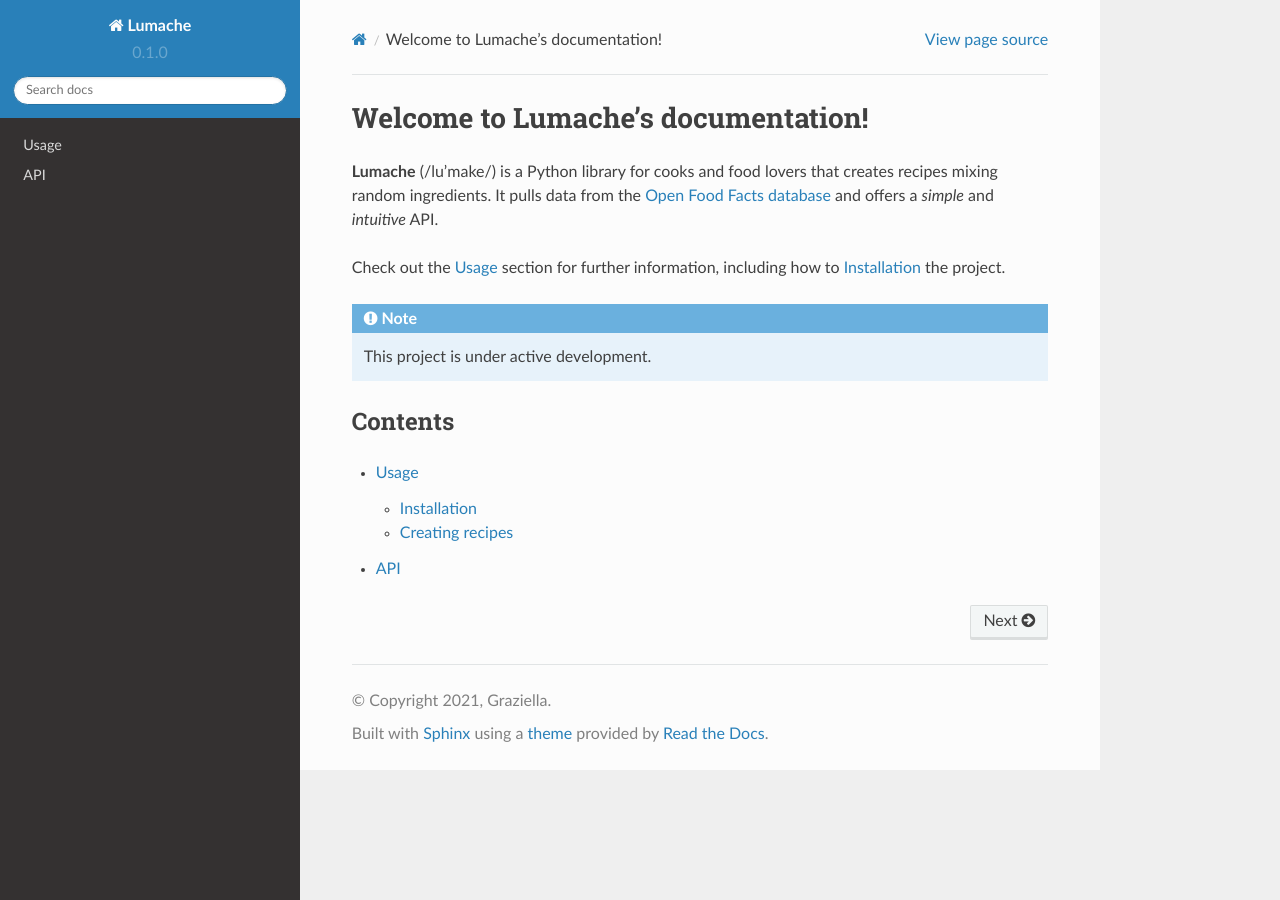
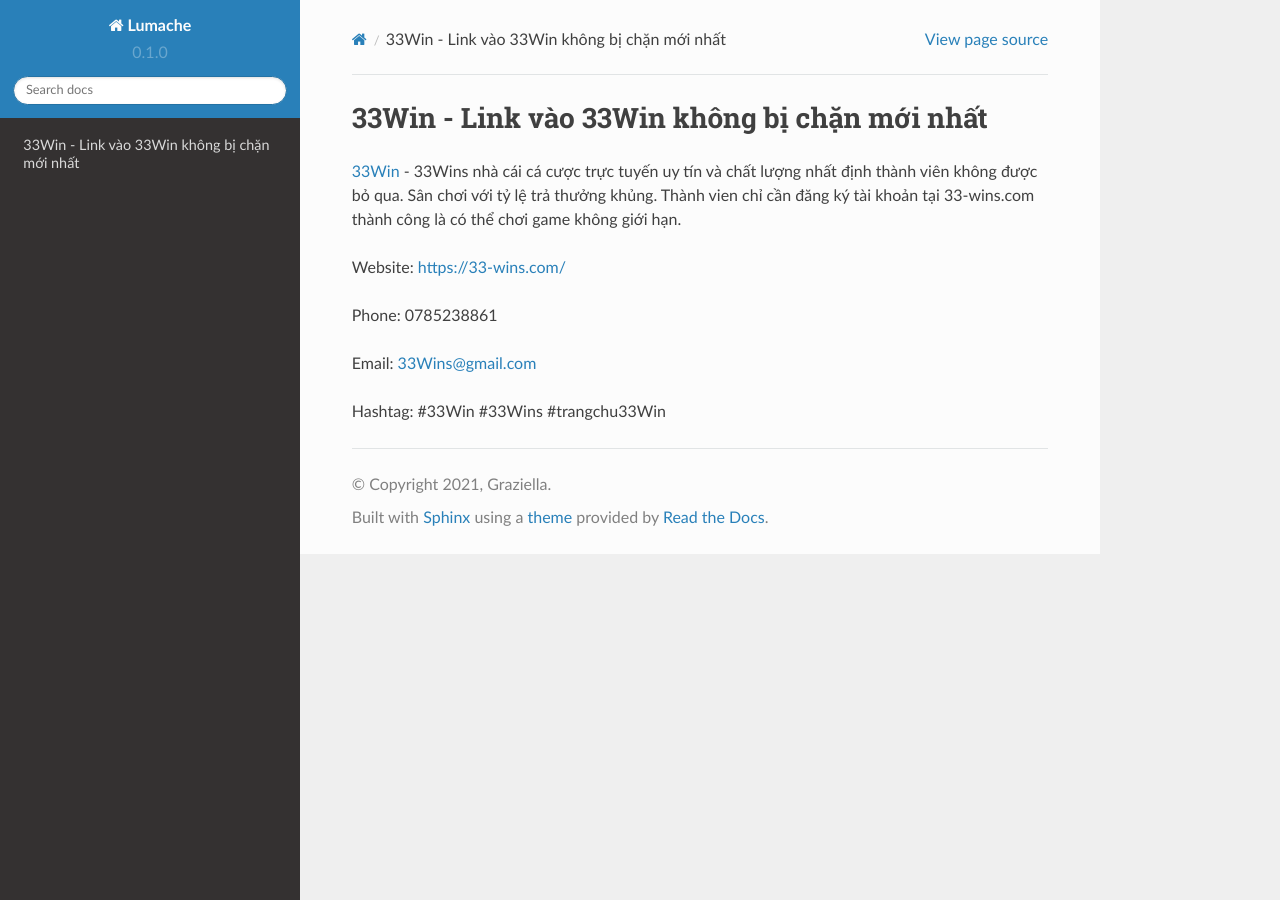
Before and after one commit to socialentity/33-winscom, a Sphinx documentation site: the page built from docs/source/index.rst, in a window 1280 px wide. Built offline with Sphinx 7.4.7 and the Read the Docs theme 2.0.0, drawn with Linux system fonts in a browser that asks for light colours.

Commit message:
Update index.rst

```diff
--- a/docs/source/index.rst
+++ b/docs/source/index.rst
@@ -1,22 +1,12 @@
-Welcome to Lumache's documentation!
+33Win - Link vào 33Win không bị chặn mới nhất
 ===================================
 
-**Lumache** (/lu'make/) is a Python library for cooks and food lovers
-that creates recipes mixing random ingredients.
-It pulls data from the `Open Food Facts database <https://world.openfoodfacts.org/>`_
-and offers a *simple* and *intuitive* API.
+`33Win <https://33-wins.com/>`_ - 33Wins nhà cái cá cược trực tuyến uy tín và chất lượng nhất định thành viên không được bỏ qua. Sân chơi với tỷ lệ trả thưởng khủng. Thành vien chỉ cần đăng ký tài khoản tại 33-wins.com thành công là có thể chơi game không giới hạn.
 
-Check out the :doc:`usage` section for further information, including
-how to :ref:`installation` the project.
+Website: `https://33-wins.com/ <https://33-wins.com/>`_
 
-.. note::
+Phone: 0785238861
 
-   This project is under active development.
+Email: 33Wins@gmail.com
 
-Contents
---------
-
-.. toctree::
-
-   usage
-   api
+Hashtag: #33Win #33Wins #trangchu33Win
```
